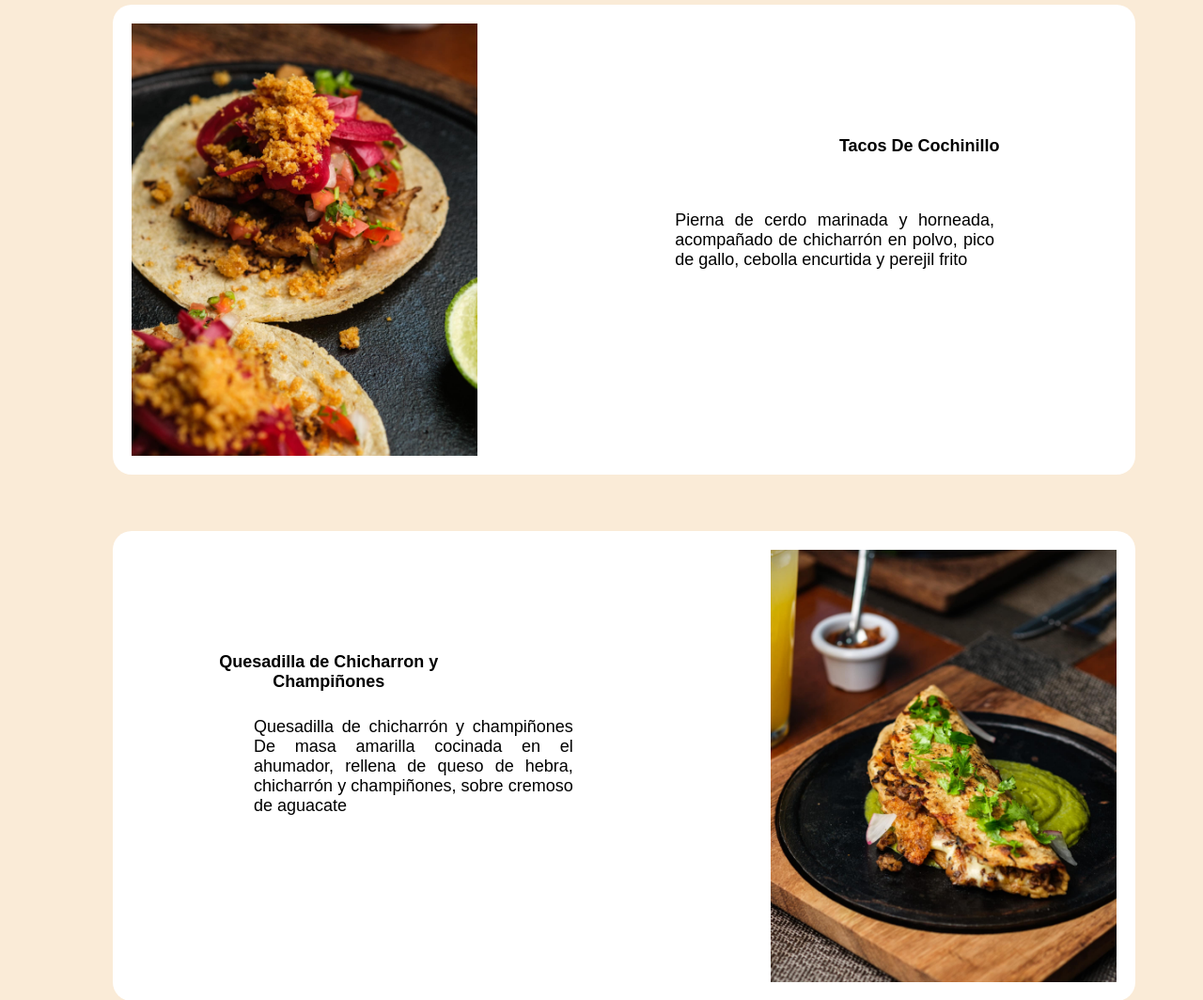
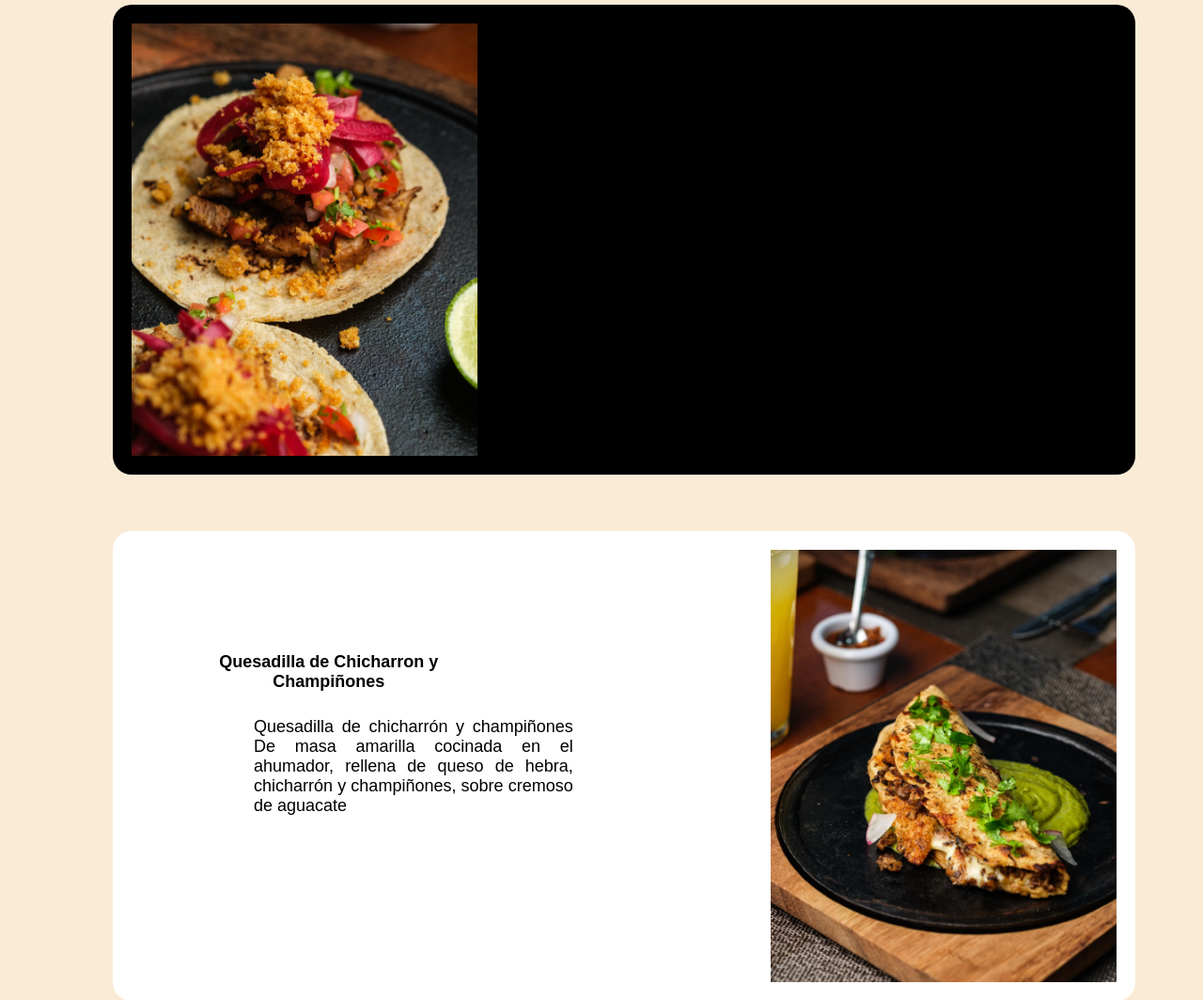
Before and after one commit to manolitobes/paginaWebRestaurante, a Django app: page /index/ in a window 1280 px wide. Shown: the part 125-1189 px from the top of the page at 94% size. Run offline with Django 5.2, Linux system fonts and the light colour scheme.

Commit message:
coreccion de css (ruta)

```diff
--- a/main/static/main/style.css
+++ b/main/static/main/css/style.css
@@ -62,7 +62,7 @@ header{
     padding: 20px;
     margin: 120px;
     border-radius: 20px;
-    background-color: white;
+    background-color: black !important;
 }
 
 .service img{
--- a/main/templates/main/index.html
+++ b/main/templates/main/index.html
@@ -5,7 +5,7 @@
     <meta charset="UTF-8" />
     <meta name="viewport" content="width=device-width, initial-scale=1.0" />
     <title>La Choquita Gourmet</title>
-    <link rel="stylesheet" href="{% static 'main/style.css' %}" />
+    <link rel="stylesheet" href="{% static 'main/css/style.css' %}" />
   </head>
   <body>
     <header>
```
